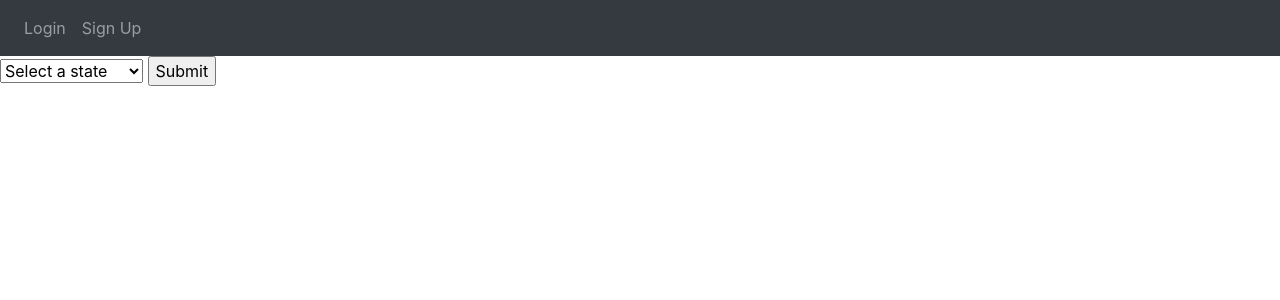
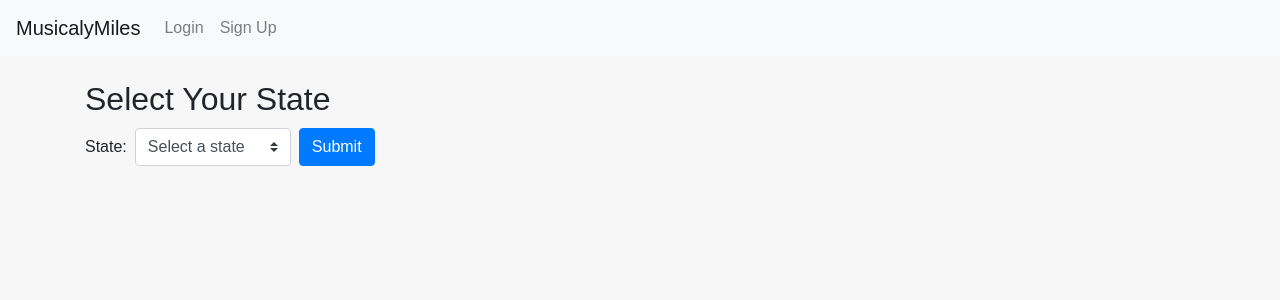
Before and after one commit to rachelcherry/CS411-group1, a Flask app: page / in a window 1280 px wide. Shown: the top 300 px of the page. Run offline with Flask 3, Linux system fonts and the light colour scheme; some libraries are stand-ins or nearby versions.

Commit message:
making index.html look pretty

```diff
--- a/MusicalyMiles/website/templates/index.html
+++ b/MusicalyMiles/website/templates/index.html
@@ -3,28 +3,15 @@
   <head>
     <meta charset="utf-8" />
     <meta name="viewport" content="width=device-width, initial-scale=1" />
-        <link
-          rel="stylesheet"
-          href="https://stackpath.bootstrapcdn.com/bootstrap/4.4.1/css/bootstrap.min.css"
-          integrity="sha384-Vkoo8x4CGsO3+Hhxv8T/Q5PaXtkKtu6ug5TOeNV6gBiFeWPGFN9MuhOf23Q9Ifjh"
-          crossorigin="anonymous"
-        />
-        <link
-          rel="stylesheet"
-          href="https://stackpath.bootstrapcdn.com/font-awesome/4.7.0/css/font-awesome.min.css"
-          crossorigin="anonymous"
-        />
-
+    <link rel="stylesheet" href="https://stackpath.bootstrapcdn.com/bootstrap/4.4.1/css/bootstrap.min.css" integrity="sha384-Vkoo8x4CGsO3+Hhxv8T/Q5PaXtkKtu6ug5TOeNV6gBiFeWPGFN9MuhOf23Q9Ifjh" crossorigin="anonymous" />
+    <link rel="stylesheet" href="https://stackpath.bootstrapcdn.com/font-awesome/4.7.0/css/font-awesome.min.css" crossorigin="anonymous" />
+    <link rel="stylesheet" href="styles.css" /> <!-- Custom CSS -->
     <title>{% block title %}Home{% endblock %}</title>
   </head>
   <body>
-    <nav class="navbar navbar-expand-lg navbar-dark bg-dark">
-        <button
-          class="navbar-toggler"
-          type="button"
-          data-toggle="collapse"
-          data-target="#navbar"
-        >
+    <nav class="navbar navbar-expand-lg navbar-light bg-light">
+      <a class="navbar-brand" href="#">MusicalyMiles</a> <!-- Branding Element -->
+      <button class="navbar-toggler" type="button" data-toggle="collapse" data-target="#navbar">
         <span class="navbar-toggler-icon"></span>
       </button>
       <div class="collapse navbar-collapse" id="navbar">
@@ -40,8 +27,11 @@
       </div>
     </nav>
 
-    <form action="/playlist" method="POST">
-      <select name="state">
+    <div class="container mt-4">
+      <h2>Select Your State</h2>
+      <form action="/playlist" method="POST" class="form-inline">
+        <label for="state" class="mr-sm-2">State:</label>
+        <select name="state" id="state" class="custom-select mr-sm-2">
         <!-- Options for states -->
         <option value="">Select a state</option>
         <option value="Alabama">Alabama</option>
@@ -95,25 +85,21 @@
         <option value="Wisconsin">Wisconsin</option>
         <option value="Wyoming">Wyoming</option>
       </select>
-      <input type="submit" value="Submit">
+      <button type="submit" class="btn btn-primary">Submit</button>
     </form>
-      {% with messages = get_flashed_messages(with_categories=true) %} {% if
-        messages %} {% for category, message in messages %} {% if category ==
-        'error' %}
-        <div class="alert alert-danger alter-dismissable fade show" role="alert">
+      {% with messages = get_flashed_messages(with_categories=true) %}
+      {% if messages %}
+      {% for category, message in messages %}
+      <div class="alert alert-{{ category }} alert-dismissible fade show mt-3" role="alert">
         {{ message }}
         <button type="button" class="close" data-dismiss="alert">
           <span aria-hidden="true">&times;</span>
         </button>
       </div>
-        {% else %}
-        <div class="alert alert-success alter-dismissable fade show" role="alert">
-          {{ message }}
-          <button type="button" class="close" data-dismiss="alert">
-            <span aria-hidden="true">&times;</span>
-          </button>
+      {% endfor %}
+      {% endif %}
+      {% endwith %}
     </div>
-        {% endif %} {% endfor %} {% endif %} {% endwith %}
 
     <div class="container">{% block content %}
 
```
Also changed, not shown: 1 other file. Lines whose indentation alone changed are shown as unchanged.
